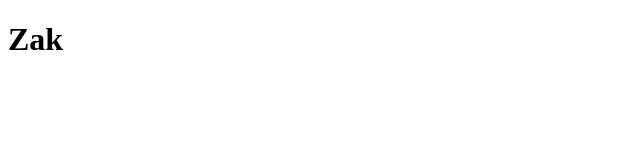
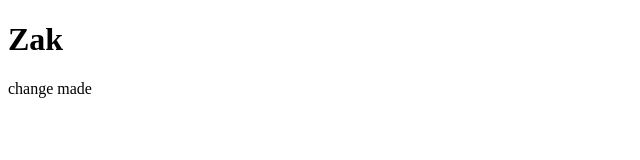
Before and after one commit to Zak-aden1/git-practice-repo, a plain HTML site: page index.html in a window 1280 px wide. Shown: the whole page, without its empty margins (0-640 px from the left). Drawn offline with Linux system fonts and the light colour scheme.

Commit message:
Update index.html

```diff
--- a/index.html
+++ b/index.html
@@ -8,5 +8,6 @@
 </head>
 <body>
     <h1>Zak</h1>
+    <p> change made</p>
 </body>
 </html>
```
